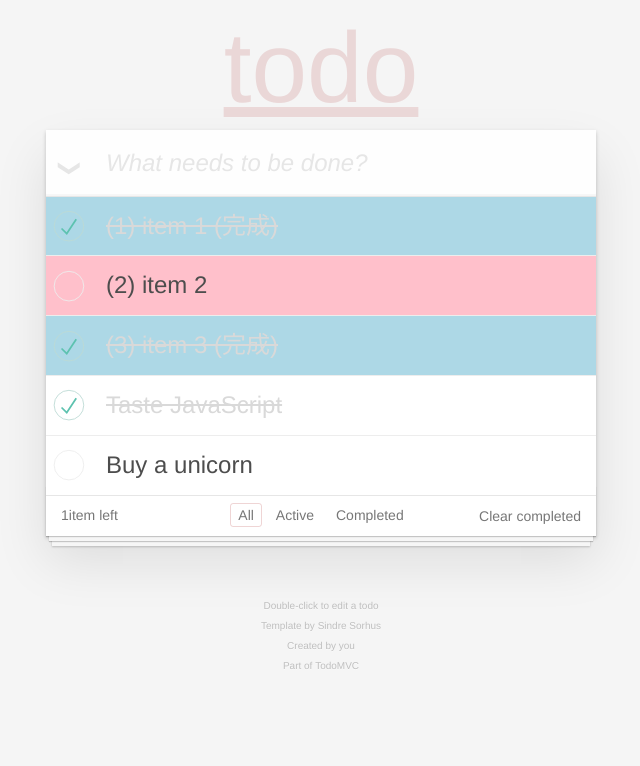
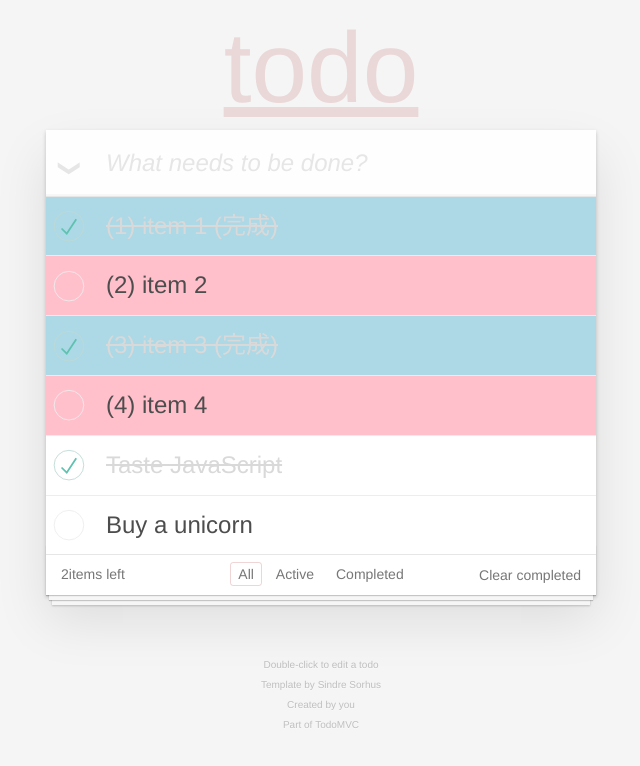
Before and after one commit to wellwind/nccu-angular-todo-mvc-demo, an Angular app: page / in a window 1280 px wide. Shown: the top 766 px of the page, without its empty margins (319-959 px from the left). Built offline with nearby package versions, Linux system fonts and the light colour scheme.

Commit message:
建立TodoItemsComponent 練習使用＠Input傳遞參數

```diff
--- a/src/app/app.component.html
+++ b/src/app/app.component.html
@@ -5,36 +5,7 @@
   <section class="main">
     <input class="toggle-all" type="checkbox">
     <label for="toggle-all">Mark all as complete</label>
-    <ul class="todo-list">
-      <!-- These are here just to show the structure of the list items -->
-      <!-- List items should get the class `editing` when editing and `completed` when marked as completed -->
-      <li *ngFor="let item of items; let index = index, let even = even, let odd = odd" class="" [ngClass]="{completed: item.done, editing: item.isEditing}">
-        <div class="view" [ngClass]="{'bg-light-blue': even, 'bg-pink': odd}">
-          <input class="toggle" type="checkbox" [(ngModel)]="item.done" [checked]="item.done" (change)="countLeftItems()">
-          <label (dblclick)="toggleItemEditing(item)">({{ index + 1 }}) {{ item.text }} <span *ngIf="item.done" a-ngswi>(完成)</span></label>
-          <button class="destroy"></button>
-        </div>
-        <input class="edit" [(ngModel)]="item.text"
-          (keyup.enter)="confirmItemEditing(item)"
-          (keyup.esc)="cancelItemEditing(item)">
-      </li>
-      <li class="completed">
-        <div class="view">
-          <input class="toggle" type="checkbox" checked>
-          <label>Taste JavaScript</label>
-          <button class="destroy"></button>
-        </div>
-        <input class="edit" value="Create a TodoMVC template">
-      </li>
-      <li>
-        <div class="view">
-          <input class="toggle" type="checkbox">
-          <label>Buy a unicorn</label>
-          <button class="destroy"></button>
-        </div>
-        <input class="edit" value="Rule the web">
-      </li>
-    </ul>
+    <app-todo-items [items]="todoItems"></app-todo-items>
   </section>
   <!-- This footer should hidden by default and shown when there are todos -->
   <footer class="footer">
--- a/src/app/app.component.ts
+++ b/src/app/app.component.ts
@@ -9,7 +9,7 @@ import { Component } from '@angular/core';
 export class AppComponent {
   title = 'app works!';
   leftItems = 0;
-  items: TodoItem[] = [
+  todoItems: TodoItem[] = [
     {
       id: 1,
       text: 'item 1',
@@ -24,6 +24,11 @@ export class AppComponent {
       id: 3,
       text: 'item 3',
       done: true
+    },
+    {
+      id: 4,
+      text: 'item 4',
+      done: false
     }
   ];
 
@@ -31,27 +36,8 @@ export class AppComponent {
     this.countLeftItems();
   }
 
-  private toggleEditing(item: TodoItem) {
-    item.isEditing = !item.isEditing;
-  }
-
-  toggleItemEditing(item: TodoItem) {
-    item.oldText = item.text;
-    this.toggleEditing(item);
-  }
-
-  confirmItemEditing(item: TodoItem) {
-    // call api
-    this.toggleEditing(item);
-  }
-
-  cancelItemEditing(item: TodoItem) {
-    item.text = item.oldText;
-    this.toggleEditing(item);
-  }
-
   getLeftItemCount() {
-    return this.items.filter(item => !item.done).length;
+    return this.todoItems.filter(item => !item.done).length;
   }
 
   countLeftItems() {
--- a/src/app/app.module.ts
+++ b/src/app/app.module.ts
@@ -5,11 +5,13 @@ import { HttpModule } from '@angular/http';
 
 import { AppComponent } from './app.component';
 import { TitleComponent } from './title/title.component';
+import { TodoItemsComponent } from './todo-items/todo-items.component';
 
 @NgModule({
   declarations: [
     AppComponent,
-    TitleComponent
+    TitleComponent,
+    TodoItemsComponent
   ],
   imports: [
     BrowserModule,
--- /dev/null
+++ b/src/app/todo-items/todo-items.component.html
@@ -0,0 +1,28 @@
+<ul class="todo-list">
+  <!-- These are here just to show the structure of the list items -->
+  <!-- List items should get the class `editing` when editing and `completed` when marked as completed -->
+  <li *ngFor="let item of items; let index = index, let even = even, let odd = odd" class="" [ngClass]="{completed: item.done, editing: item.isEditing}">
+    <div class="view" [ngClass]="{'bg-light-blue': even, 'bg-pink': odd}">
+      <input class="toggle" type="checkbox" [(ngModel)]="item.done" [checked]="item.done">
+      <label (dblclick)="toggleItemEditing(item)">({{ index + 1 }}) {{ item.text }} <span *ngIf="item.done" a-ngswi>(完成)</span></label>
+      <button class="destroy"></button>
+    </div>
+    <input class="edit" [(ngModel)]="item.text" (keyup.enter)="confirmItemEditing(item)" (keyup.esc)="cancelItemEditing(item)">
+  </li>
+  <li class="completed">
+    <div class="view">
+      <input class="toggle" type="checkbox" checked>
+      <label>Taste JavaScript</label>
+      <button class="destroy"></button>
+    </div>
+    <input class="edit" value="Create a TodoMVC template">
+  </li>
+  <li>
+    <div class="view">
+      <input class="toggle" type="checkbox">
+      <label>Buy a unicorn</label>
+      <button class="destroy"></button>
+    </div>
+    <input class="edit" value="Rule the web">
+  </li>
+</ul>
--- /dev/null
+++ b/src/app/todo-items/todo-items.component.ts
@@ -0,0 +1,37 @@
+import { TodoItem } from './../todo-item';
+import { Component, OnInit, Input } from '@angular/core';
+
+@Component({
+  selector: 'app-todo-items',
+  templateUrl: './todo-items.component.html',
+  styleUrls: ['./todo-items.component.css']
+})
+export class TodoItemsComponent implements OnInit {
+
+  @Input() items: TodoItem[];
+
+  constructor() { }
+
+  ngOnInit() {
+  }
+
+  private toggleEditing(item: TodoItem) {
+    item.isEditing = !item.isEditing;
+  }
+
+  toggleItemEditing(item: TodoItem) {
+    item.oldText = item.text;
+    this.toggleEditing(item);
+  }
+
+  confirmItemEditing(item: TodoItem) {
+    // call api
+    this.toggleEditing(item);
+  }
+
+  cancelItemEditing(item: TodoItem) {
+    item.text = item.oldText;
+    this.toggleEditing(item);
+  }
+
+}
```
Also changed, not shown: src/app/todo-items/todo-items.component.css (added), 1 other file (tests, documents, lock files or other folders).
